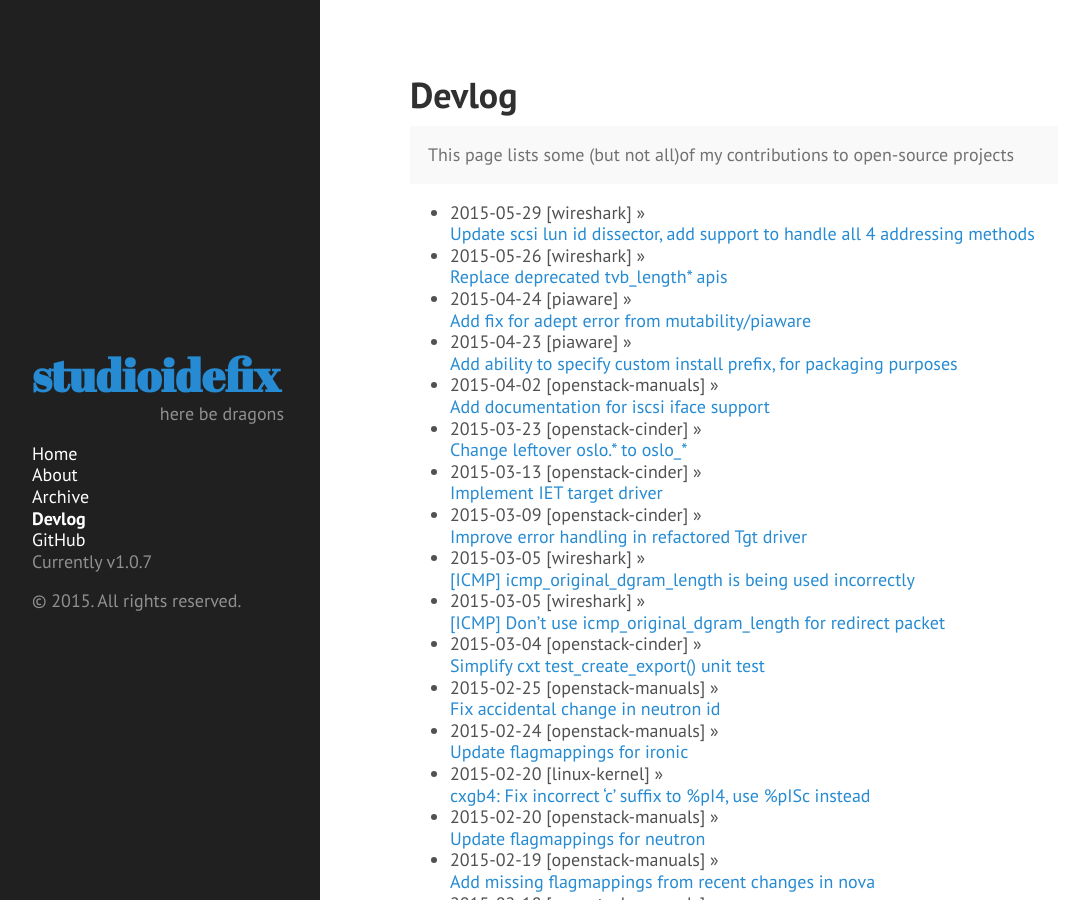
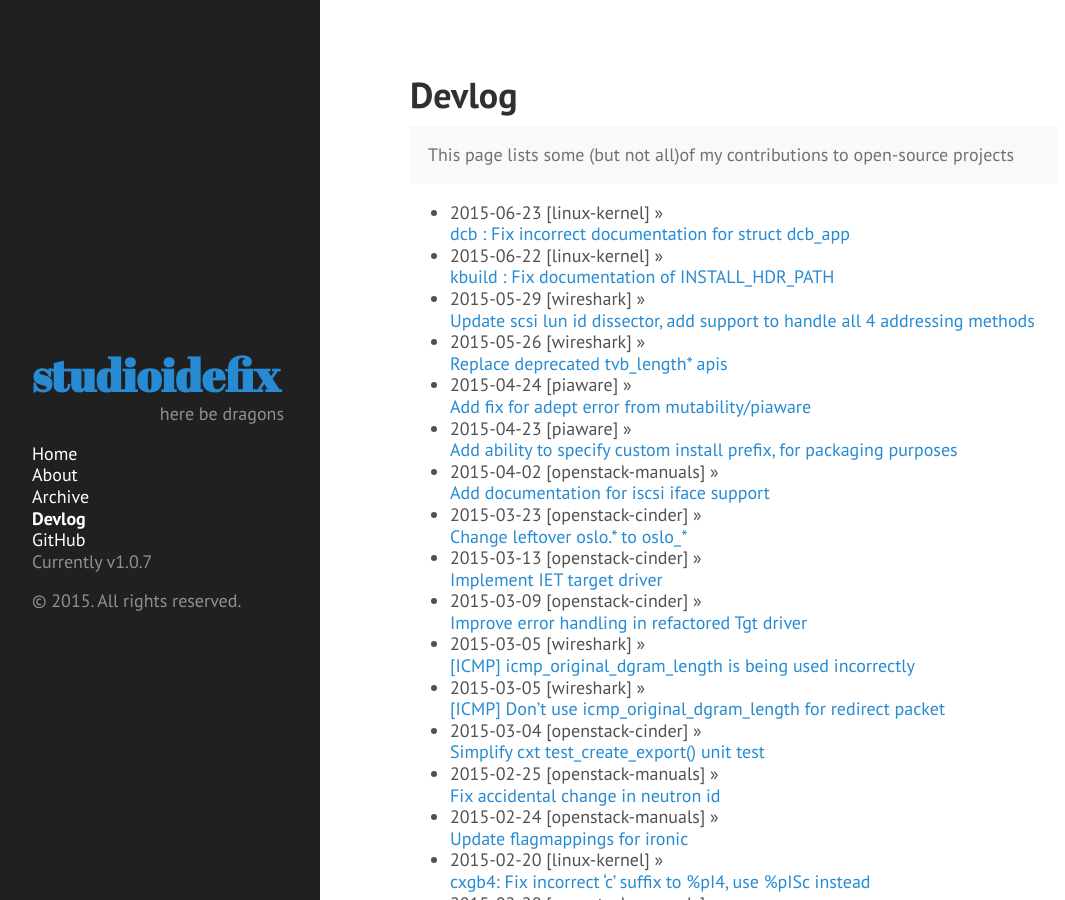
Before and after one commit to anish/anish.github.io, a Jekyll site: the page built from devlog.md, in a window 1280 px wide and 900 px high. Shown: the whole window, without its empty margins (4-1069 px from the left). Built offline with Jekyll 4.4.1, drawn with Linux system fonts in a browser that asks for light colours; Markdown is read by kramdown in place of the engine named in the settings.

Commit message:
Update devlog as of 7/4/2015

```diff
--- a/devlog.md
+++ b/devlog.md
@@ -11,6 +11,8 @@ git log --author=Anish --format="* %cd [wireshark] &raquo;<br> [%s](https://code
   This page lists some (but not all)of my contributions to open-source projects
 </p>
 
+* 2015-06-23 [linux-kernel] &raquo;<br> [dcb : Fix incorrect documentation for struct dcb\_app](https://git.kernel.org/cgit/linux/kernel/git/torvalds/linux.git/commit/?id=42bcce87d763b4d22dc6d3a0c0b60c6b49820de8)
+* 2015-06-22 [linux-kernel] &raquo;<br> [kbuild : Fix documentation of INSTALL\_HDR\_PATH](https://git.kernel.org/cgit/linux/kernel/git/torvalds/linux.git/commit/?id=ed45d403696150864ee3090e69e0564d4397eebc)
 * 2015-05-29 [wireshark] &raquo;<br> [Update scsi lun id dissector, add support to handle all 4 addressing methods](https://code.wireshark.org/review/gitweb?
 p=wireshark.git;a=commit;h=b610db61da2253d16f37c9265254a7b19b8d259d)
 * 2015-05-26 [wireshark] &raquo;<br> [Replace deprecated tvb\_length* apis](https://code.wireshark.org/review/gitweb?p=wireshark.git;a=commit;h=751989629ab82c
```
